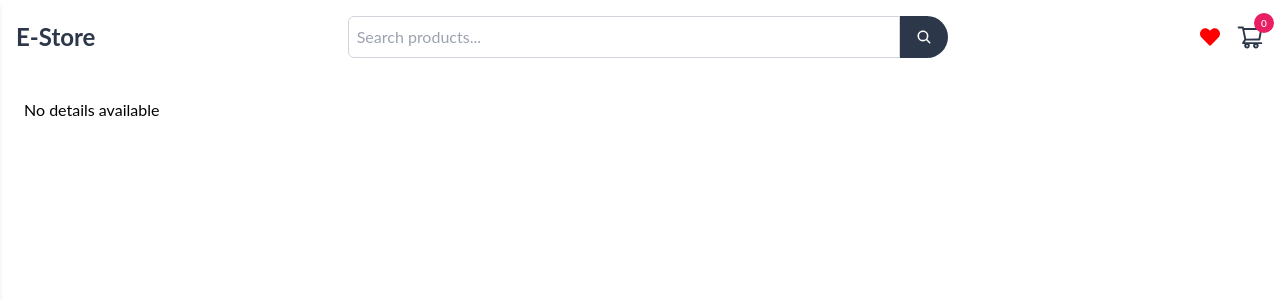
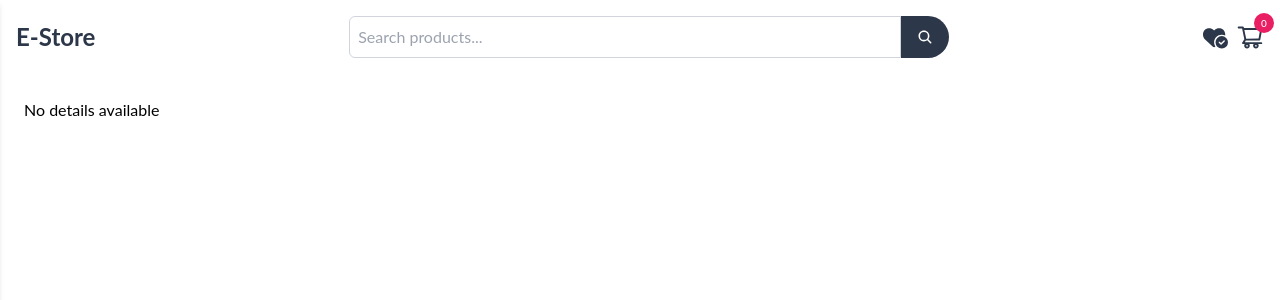
Before and after one commit to syed-shajahan/e-store, a React (Create React App) app: page /details/1 in a window 1280 px wide. Shown: the top 300 px of the page. Built offline with nearby package versions, Linux system fonts and the light colour scheme; no server answers.

Commit message:
added tostify and icon style changes

```diff
--- a/package.json
+++ b/package.json
@@ -16,6 +16,7 @@
     "react-icons": "^5.3.0",
     "react-router-dom": "^6.26.1",
     "react-scripts": "5.0.1",
+    "react-toastify": "^10.0.5",
     "typescript": "^4.9.5",
     "web-vitals": "^2.1.4"
   },
--- a/src/components/Header.tsx
+++ b/src/components/Header.tsx
@@ -1,7 +1,8 @@
 import React, { useContext } from "react";
 import { AiOutlineShoppingCart } from "react-icons/ai";
 import { AppContext } from "../context/GlobalContext";
-import { FaHeart } from "react-icons/fa";
+import { FaHeartCircleCheck } from "react-icons/fa6";
+
 import { HOME_TITLES } from "../utils/types/enums";
 import { Link } from "react-router-dom";
 import SearchBar from "./SearchBar";
@@ -21,7 +22,9 @@ const Header: React.FC = () => {
         {/* Logo or Title */}
 
         <Link to="/">
-          <div className="text-2xl font-bold text-[#2C3749]">{HOME_TITLES.E_STORE}</div>
+          <div className="text-2xl font-bold text-[#2C3749]">
+            {HOME_TITLES.E_STORE}
+          </div>
         </Link>
 
         {/* Search Bar */}
@@ -30,23 +33,27 @@ const Header: React.FC = () => {
         </div>
 
         <div className="flex items-center justify-between order-[0] lg:order-10">
-          <div className="me-4">
-            <FaHeart className="text-[red] text-[20px] cursor-pointer" title="Your WishList" />
-
+          <div className="me-2">
+            <FaHeartCircleCheck
+              className=" text-[25px] cursor-pointer text-[#2c3749] hover:text-[#E91E63]"
+              title="Your Wish List"
+            />
           </div>
           <div className="flex items-center space-x-4 relative">
             <AiOutlineShoppingCart
               onClick={toggleDrawer}
               size={28}
-              className="text-[#2C3749] hover:text-blue-500 cursor-pointer"
+              className="text-[#2C3749] hover:text-[#000] cursor-pointer"
             />
-            <span className=" font-medium bg-[#E91E63] absolute text-[#fff] text-[10px]  w-[20px] h-[20px] -top-[10px] -right-[10px] flex items-center justify-center rounded-[100px]
-          "> {addCartList.length}</span>
+            <span
+              className=" font-medium bg-[#E91E63] absolute text-[#fff] text-[10px]  w-[20px] h-[20px] -top-[10px] -right-[10px] flex items-center justify-center rounded-[100px]
+          "
+            >
+              {" "}
+              {addCartList.length}
+            </span>
           </div>
-
-
         </div>
-
       </div>
 
       {/* Drawer Overlay */}
--- a/src/context/GlobalContext.tsx
+++ b/src/context/GlobalContext.tsx
@@ -5,6 +5,10 @@ import React, {
   FC,
   useEffect,
 } from "react";
+import { ToastContainer, toast } from 'react-toastify';
+import 'react-toastify/dist/ReactToastify.css';
+
+import 'react-toastify/dist/ReactToastify.css';
 import { IpropsHomeData } from "../utils/types/interface";
 
 interface AppContextProps {
@@ -73,8 +77,11 @@ const GlobalContext: FC<GlobalContextProps> = ({ children }) => {
       setaddCartList((prev) =>
         prev.filter((filterdata) => filterdata.id !== product.id)
       );
+      toast.error("Removed From cart 😞" );
     } else {
       setaddCartList((prev) => [...prev, product]);
+      toast.success("Added to cart 😊");
+
     }
   };
 
@@ -90,6 +97,7 @@ const GlobalContext: FC<GlobalContextProps> = ({ children }) => {
       (listData) => listData.id !== id
     );
     setaddCartList(updatedCardList);
+    toast.error("Removed From cart 😞" );
   };
 
   return (
--- a/src/index.tsx
+++ b/src/index.tsx
@@ -1,20 +1,36 @@
-import React from 'react'
-import ReactDOM from 'react-dom/client'
-import './index.css'
-import App from './App'
-import reportWebVitals from './reportWebVitals'
-import { BrowserRouter } from 'react-router-dom'
-import GlobalContext from './context/GlobalContext'
+import React from "react";
+import ReactDOM from "react-dom/client";
+import "./index.css";
+import App from "./App";
+import reportWebVitals from "./reportWebVitals";
+import { BrowserRouter } from "react-router-dom";
+import GlobalContext from "./context/GlobalContext";
+import { ToastContainer, Bounce } from "react-toastify";
 
-const root = ReactDOM.createRoot(document.getElementById('root') as HTMLElement)
+const root = ReactDOM.createRoot(
+  document.getElementById("root") as HTMLElement
+);
 root.render(
   <React.StrictMode>
     <BrowserRouter>
       <GlobalContext>
+        <ToastContainer
+          position="bottom-right"
+          autoClose={5000}
+          hideProgressBar={false}
+          newestOnTop={false}
+          closeOnClick
+          rtl={false}
+          pauseOnFocusLoss
+          draggable
+          pauseOnHover
+          theme="dark"
+          transition={Bounce}
+        />
         <App />
       </GlobalContext>
     </BrowserRouter>
-  </React.StrictMode>,
-)
+  </React.StrictMode>
+);
 
-reportWebVitals()
+reportWebVitals();
--- a/src/pages/home/index.tsx
+++ b/src/pages/home/index.tsx
@@ -14,7 +14,6 @@ const Home = () => {
   const handleHeartClick = (event: React.MouseEvent<SVGElement>) => {
     event.stopPropagation(); //
   };
-
 
   return (
     <>
@@ -62,14 +61,12 @@ const Home = () => {
                       : "bg-[#2c3749] text-[#fff] border-[#000]  hover:border-[#000]"
                   }`}
                 >
-
-
                   {addCartList &&
                   addCartList.length > 0 &&
                   addCartList.findIndex(
                     (product) => product.id === products.id
                   ) !== -1
-                    ? "Remove from cart"
+                    ? HOME_TITLES.REMOVE_FROM_CART
                     : HOME_TITLES.ADD_TO_CART}
                 </button>
               </div>
--- a/src/utils/types/enums.ts
+++ b/src/utils/types/enums.ts
@@ -1,11 +1,11 @@
-
 export enum HOME_TITLES {
-    E_STORE ='E-Store',
-    ADD_TO_CART='Add To Cart'
+  E_STORE = "E-Store",
+  ADD_TO_CART = "Add To Cart",
+  REMOVE_FROM_CART = "Remove From Cart",
 }
 
 export enum MODAL_TITLES {
-    TOTAL='Total:' ,
-    PLS_ADD_PRODUCTS = 'Your Cart is Empty Please Add some Products',
-    YOUR_CART_PRODUCTS ='Your cart Products'
+  TOTAL = "Total:",
+  PLS_ADD_PRODUCTS = "Your Cart is Empty Please Add some Products",
+  YOUR_CART_PRODUCTS = "Your cart Products",
 }
```
Also changed, not shown: 1 other file (tests, documents, lock files or other folders).
